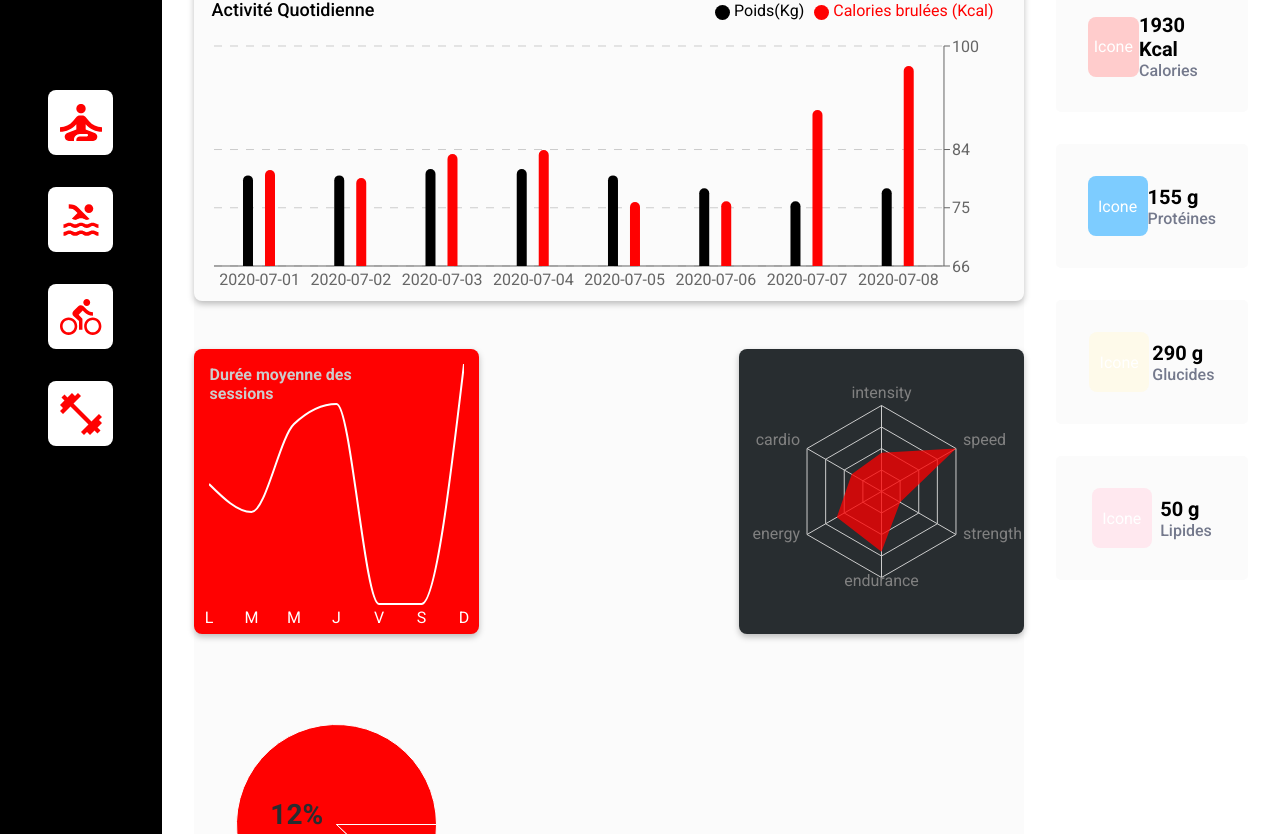
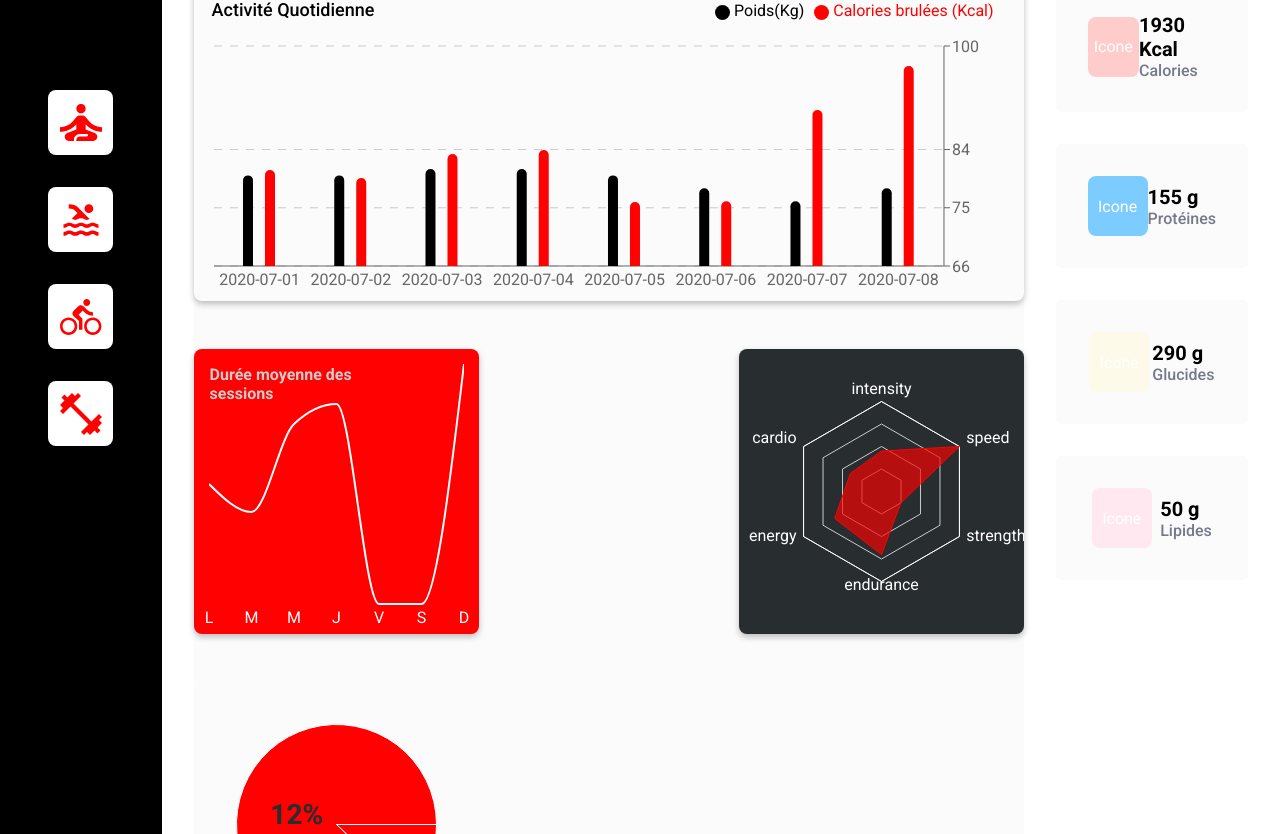
Before and after one commit to Mil00Z/sport-see, a React (Vite) app: page / in a window 1280 px wide. Shown: the part 374-1208 px from the top of the page. Built offline with nearby package versions, Linux system fonts and the light colour scheme.

Commit message:
Chnages on RadarChart Polardgrid disable

```diff
--- a/src/components/graphics/Performance.jsx
+++ b/src/components/graphics/Performance.jsx
@@ -58,11 +58,14 @@ const Performance = () => {
 
         <ResponsiveContainer width="100%" height="100%">
 
-          <RadarChart cx="50%" cy="50%" outerRadius="80%" data={dataSets} margin={{ top: 0, right: 35, bottom: 0, left: 35 }}>
-            <PolarGrid />
-            <PolarAngleAxis dataKey="subject" />
-            <Radar name="Benjamin" dataKey="value"  fill="var(--data-color)" fillOpacity={0.76} />
-          </RadarChart>
+          <RadarChart cx="50%" cy="50%" outerRadius="80%" data={dataSets} margin={{ top: 0, right: 30, bottom: 0, left: 30 }}>
+
+              <PolarGrid radialLines={false} />
+              <PolarAngleAxis dataKey="subject" stroke="var(--white-color)" tickLine={false} />
+
+              <Radar dataKey="value" fill="var(--data-color)" stroke={"var(--data-color)"} fillOpacity={.66} payload={[{color:'white'}]}
+              />
+            </RadarChart>
 
         </ResponsiveContainer>
 
```
